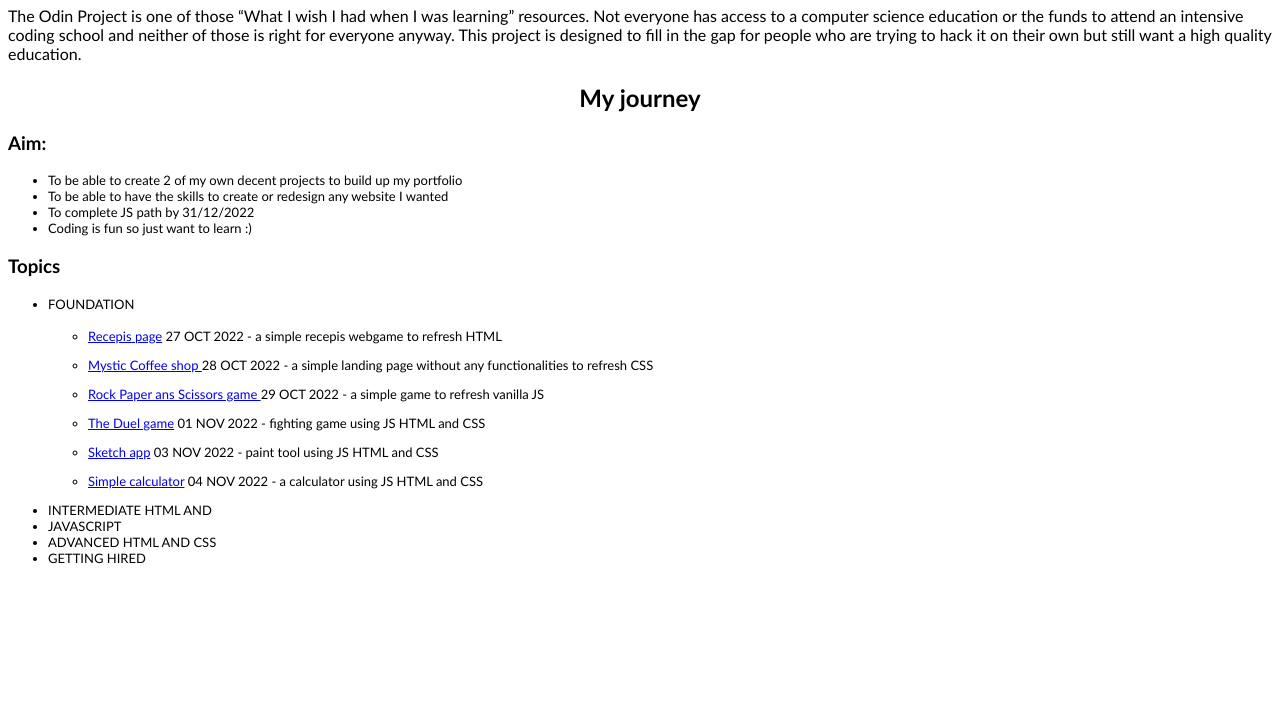
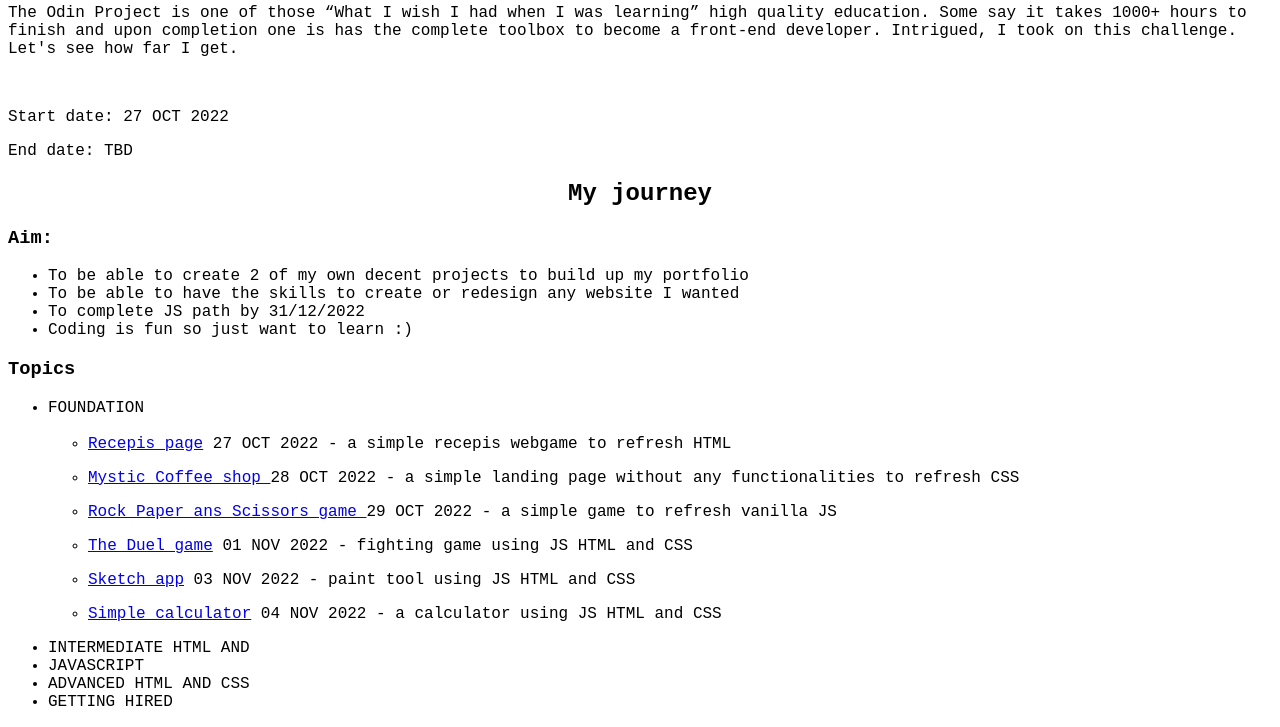
Before and after one commit to HoangLe87/TheOdinProject, a plain HTML site: page index.html in a window 1280 px wide. Shown: the part 76-803 px from the top of the page. Drawn offline with Linux system fonts and the light colour scheme.

Commit message:
updated main index.html

```diff
--- a/index.css
+++ b/index.css
@@ -1,6 +1,6 @@
 body {
     color: black;
-    font-family:'Trebuchet MS', 'Lucida Sans Unicode', 'Lucida Grande', 'Lucida Sans', Arial, sans-serif
+    font-family: "VT323", monospace;
 }
 
 h1, h2 {
@@ -8,5 +8,5 @@ h1, h2 {
 }
 
 ul {
-font-size: small;
+font-size: normal;
 }
--- a/index.html
+++ b/index.html
@@ -8,9 +8,15 @@
     <link rel="stylesheet" href="index.css">
 </head>
 <body>
+<header>
 <h1>The Odin Project</h1>
-The Odin Project is one of those “What I wish I had when I was learning” resources. Not everyone has access to a computer science education or the funds to attend an intensive coding school and neither of those is right for everyone anyway. This project is designed to fill in the gap for people who are trying to hack it on their own but still want a high quality education.
-
+<p>The Odin Project is one of those “What I wish I had when I was learning” high quality education. Some say it takes 1000+ hours to finish and upon completion one is has the complete toolbox to become a front-end developer.
+Intrigued, I took on this challenge. Let's see how far I get.</p>
+<br>
+<p>Start date: 27 OCT 2022</p>
+<p>End date: TBD</p>
+</header>
+<main>
 <h2>My journey</h2>
 <h3>Aim:</h3>
 <ul>
@@ -35,5 +41,6 @@ The Odin Project is one of those “What I wish I had when I was learning” res
     <li>ADVANCED HTML AND CSS</li>
     <li>GETTING HIRED</li>
 </ul>
+</main>
 </body>
 </html>
```
